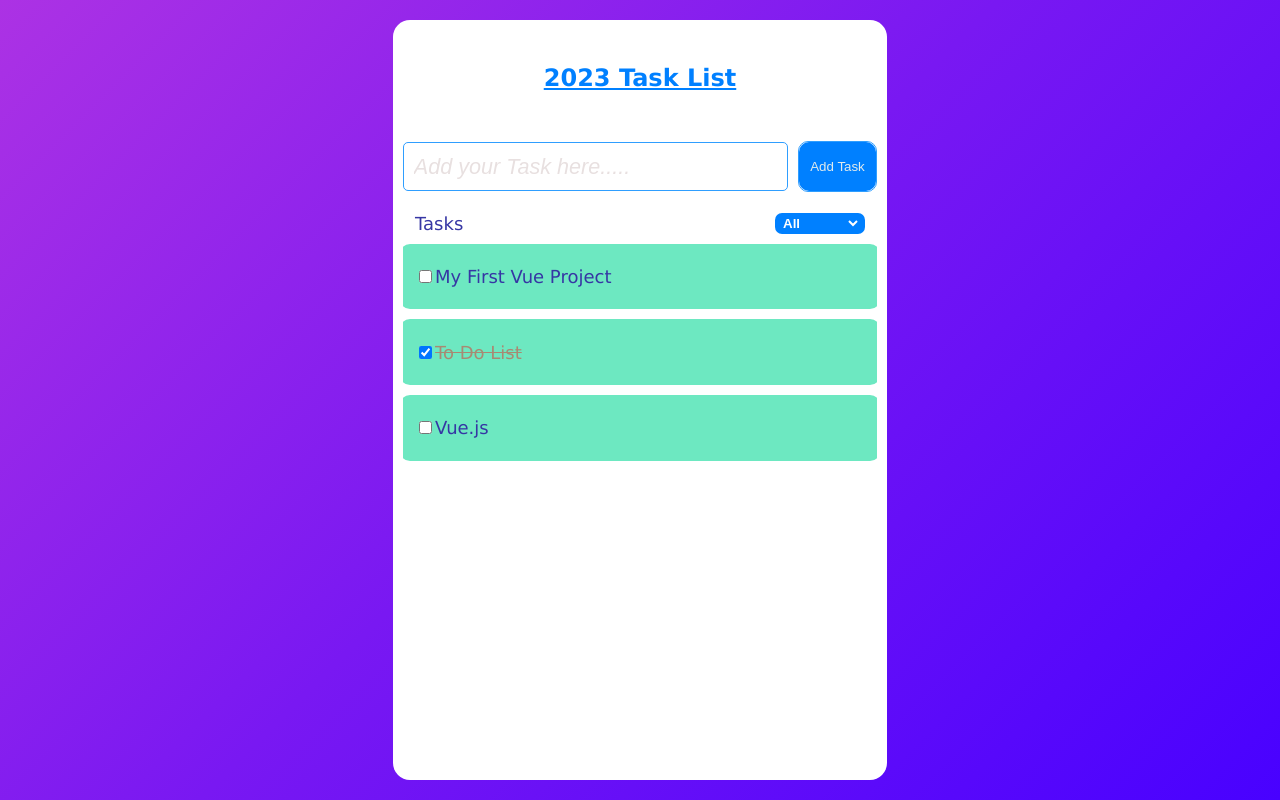
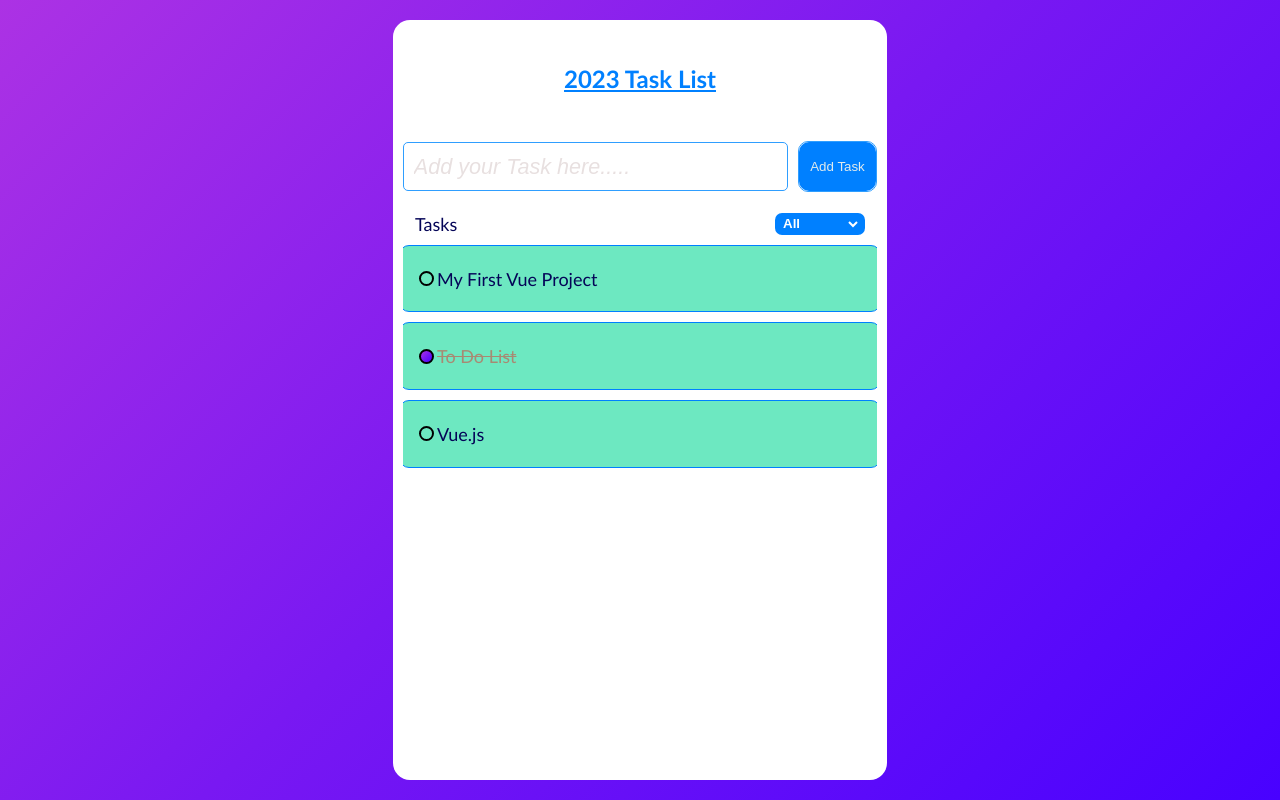
Before and after one commit to yaswant567/TaskList, a Vue app: page / in a window 1280 px wide. Built offline with nearby package versions, Linux system fonts and the light colour scheme.

Commit message:
i think it's  my 6th commit

```diff
--- a/src/App.vue
+++ b/src/App.vue
@@ -19,9 +19,9 @@
      display: flex;
      align-items: center;
      justify-content: center;
-     color: rgb(54, 54, 164);
+     color: rgb(4, 4, 87);
      font-size: large;
-     font-family:'Lucida Sans', 'Lucida Sans Regular', 'Lucida Grande', 'Lucida Sans Unicode', Geneva, Verdana, sans-serif;
+     font-family:'Trebuchet MS', 'Lucida Sans Unicode', 'Lucida Grande', 'Lucida Sans', Arial, sans-serif;
      margin: 0p;
   }
   .App{
--- a/src/components/TodoList.vue
+++ b/src/components/TodoList.vue
@@ -220,14 +220,27 @@ import { computed, ref } from 'vue';
         width: 95%;
         height: 12%;
         overflow: hidden;
+        border: 0.1px solid rgb(0, 128, 255);
     }
     .task:hover .taskSelect {
        display: flex;
     }
     .custom-checkbox{
         position: relative;
-        padding-left: 30px;
         cursor: pointer;
+
+        /* Remove default styles on some browsers */
+        -webkit-appearance: none;
+        appearance: none;
+        width: 15px;
+        height: 15px;
+        border: 2px solid #000;
+        border-radius: 50%;
+        outline: none;
+        cursor: pointer;
+    }
+    .custom-checkbox:checked{
+        background-image: linear-gradient(-225deg, #AC32E4 0%, #7918F2 48%, #4801FF 100%);
     }
 
     .taskInput{
```
